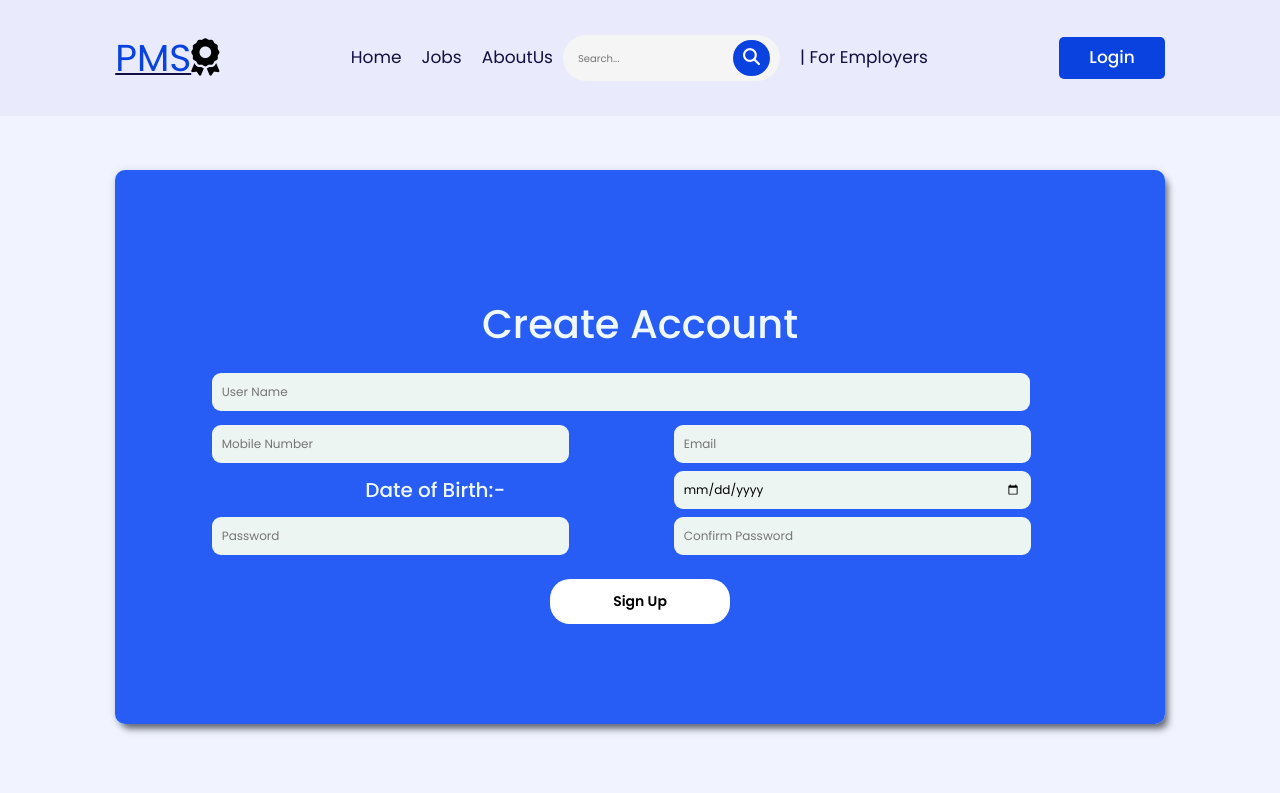
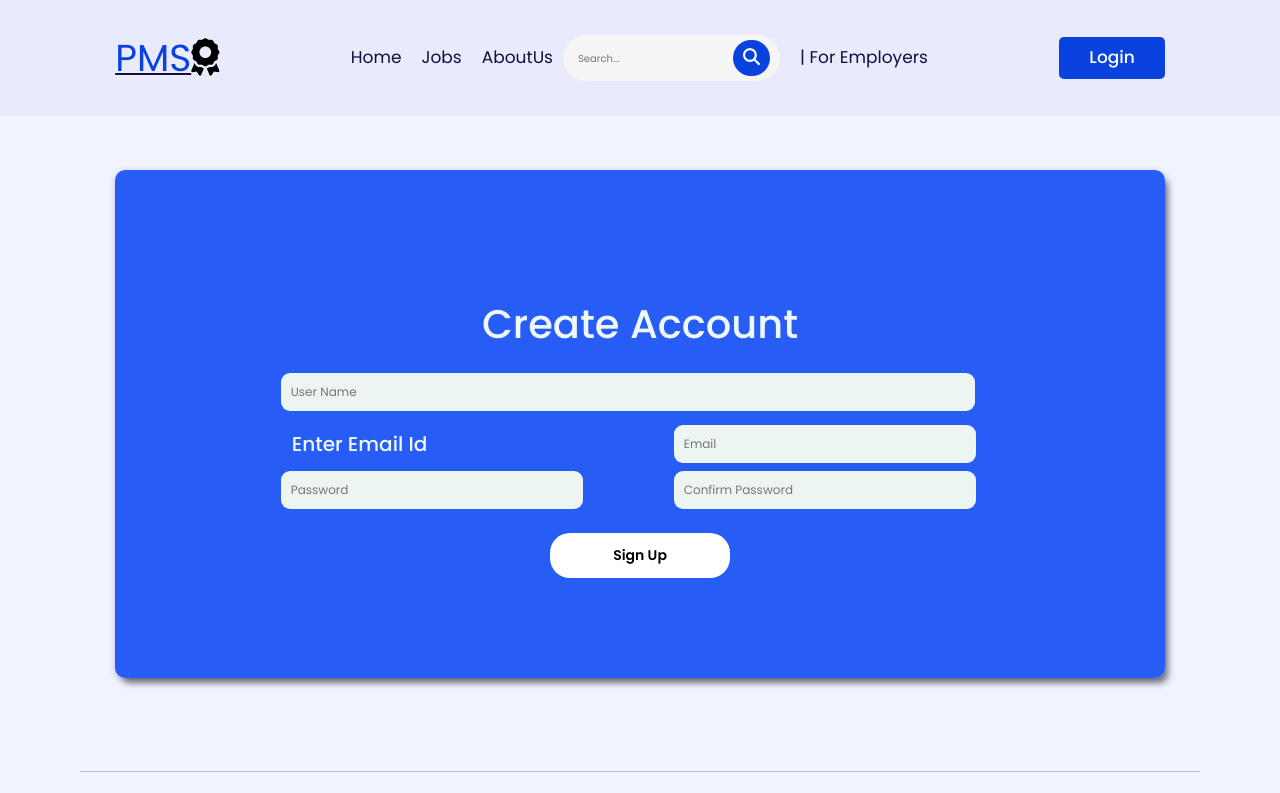
Before and after one commit to jaydipnemade/pmsystem, a React (Create React App) app: page /UserRegistration in a window 1280 px wide. Shown: the top 793 px of the page. Built offline with nearby package versions, Linux system fonts and the light colour scheme.

Commit message:
enhance recruter login

```diff
--- a/src/component/Navbar/Navbar.js
+++ b/src/component/Navbar/Navbar.js
@@ -87,7 +87,7 @@ function Navbar() {
             <button className="dropdown-btn"> | For Employers</button>
             <div className="dropdown-content">
               <Link to={"/CreateJob"}>Post a Job</Link>
-              <Link to={"/RecruiterLogin"}>Login</Link>
+              <Link to={"/UserLogin"}>Login</Link>
               {/* Add more dropdown items as needed */}
             </div>
           </div>
--- a/src/component/RecruiterLogin/RecruiterLogin.js
+++ b/src/component/RecruiterLogin/RecruiterLogin.js
@@ -209,7 +209,7 @@ const RecruiterLogin = () => {
           <div className="login_form_container">
             <div className="left">
               <form className="form_container" onSubmit={handleSubmit}>
-                <h1>Login to Your Account</h1>
+                <h1>Lets Create more Jobs start with login first</h1>
                 <input
                   type="email"
                   placeholder="Email"
--- a/src/component/UserLogin/Userlogin.js
+++ b/src/component/UserLogin/Userlogin.js
@@ -54,7 +54,7 @@ const UserLogin = () => {
       if (response.data) {
         const token = response.data.token;
         localStorage.setItem("token", token);
-        navigate("/home");
+        navigate("/Home");
       } else {
         setError("Invalid username or password");
       }
--- a/src/component/UserRegistration/UserRegistration.js
+++ b/src/component/UserRegistration/UserRegistration.js
@@ -8,9 +8,9 @@ import Form from "react-bootstrap/Form";
 const UserRegistration = () => {
   const [data, setData] = useState({
     UserName: "",
-    mob: "",
+    // mob: "",
     email: "",
-    dob: "",
+    // dob: "",
     password: "",
     confirmPasword: " ",
   });
@@ -192,7 +192,8 @@ const UserRegistration = () => {
 
               <Row className="mb-3 input1">
                 <Form.Group as={Col} controlId="formGridCity">
-                  <input
+                  <h2>Enter Email Id</h2>
+                  {/* <input
                     type="text"
                     placeholder="Mobile Number"
                     name="mob"
@@ -200,11 +201,11 @@ const UserRegistration = () => {
                     value={data.mob}
                     required
                     className="uinput"
-                  />
+                  /> */}
                   <center>
-                    <label htmlFor="dob">
+                    {/* <label htmlFor="dob">
                       <h2>Date of Birth:-</h2>
-                    </label>
+                    </label> */}
                   </center>
                   <input
                     type="password"
@@ -227,7 +228,7 @@ const UserRegistration = () => {
                     required
                     className="uinput"
                   />
-                  <input
+                  {/* <input
                     type="date"
                     id="dob"
                     name="dob"
@@ -235,7 +236,7 @@ const UserRegistration = () => {
                     value={data.dob}
                     required
                     className="uinput"
-                  />
+                  /> */}
                   <input
                     type="password"
                     placeholder="Confirm Password"
```
